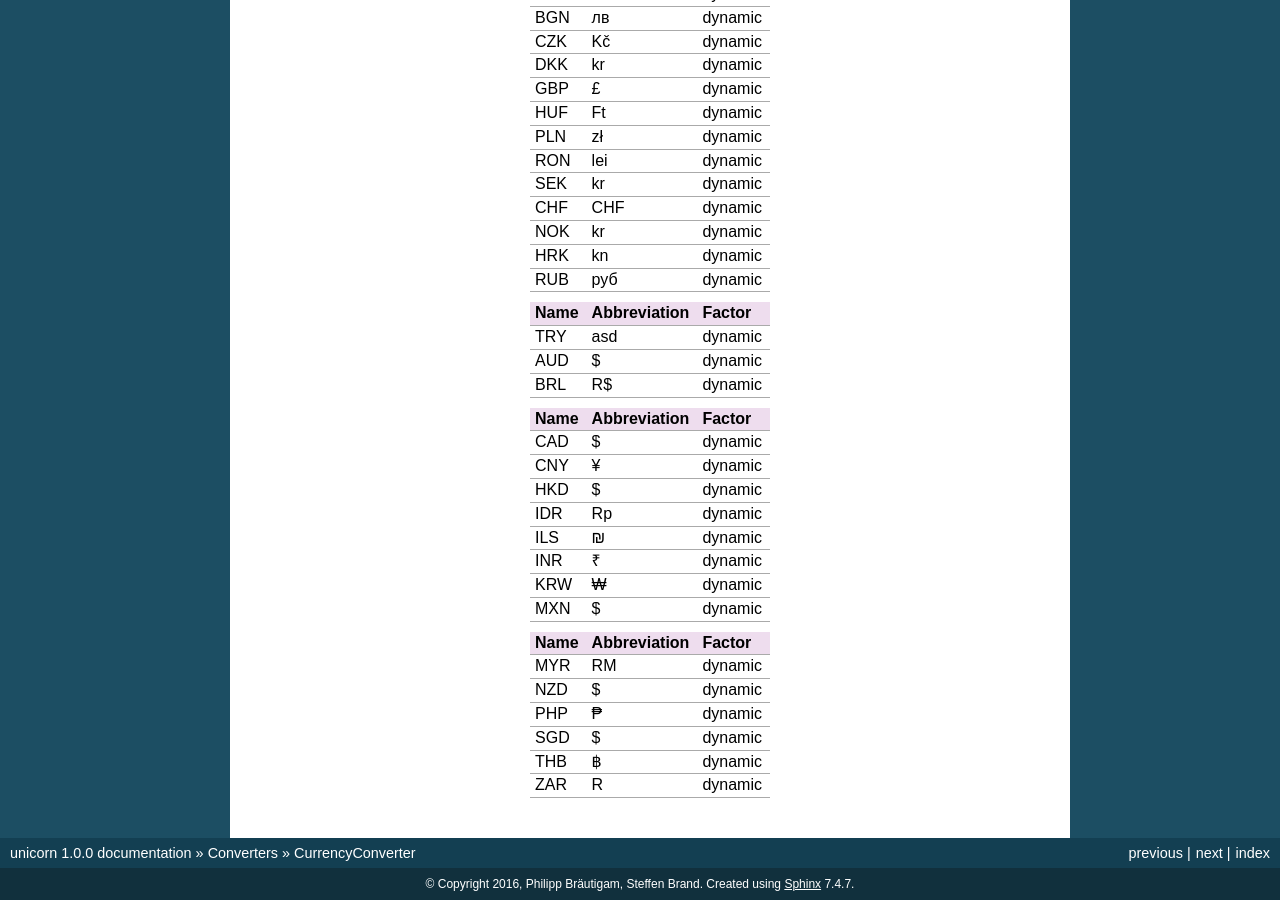
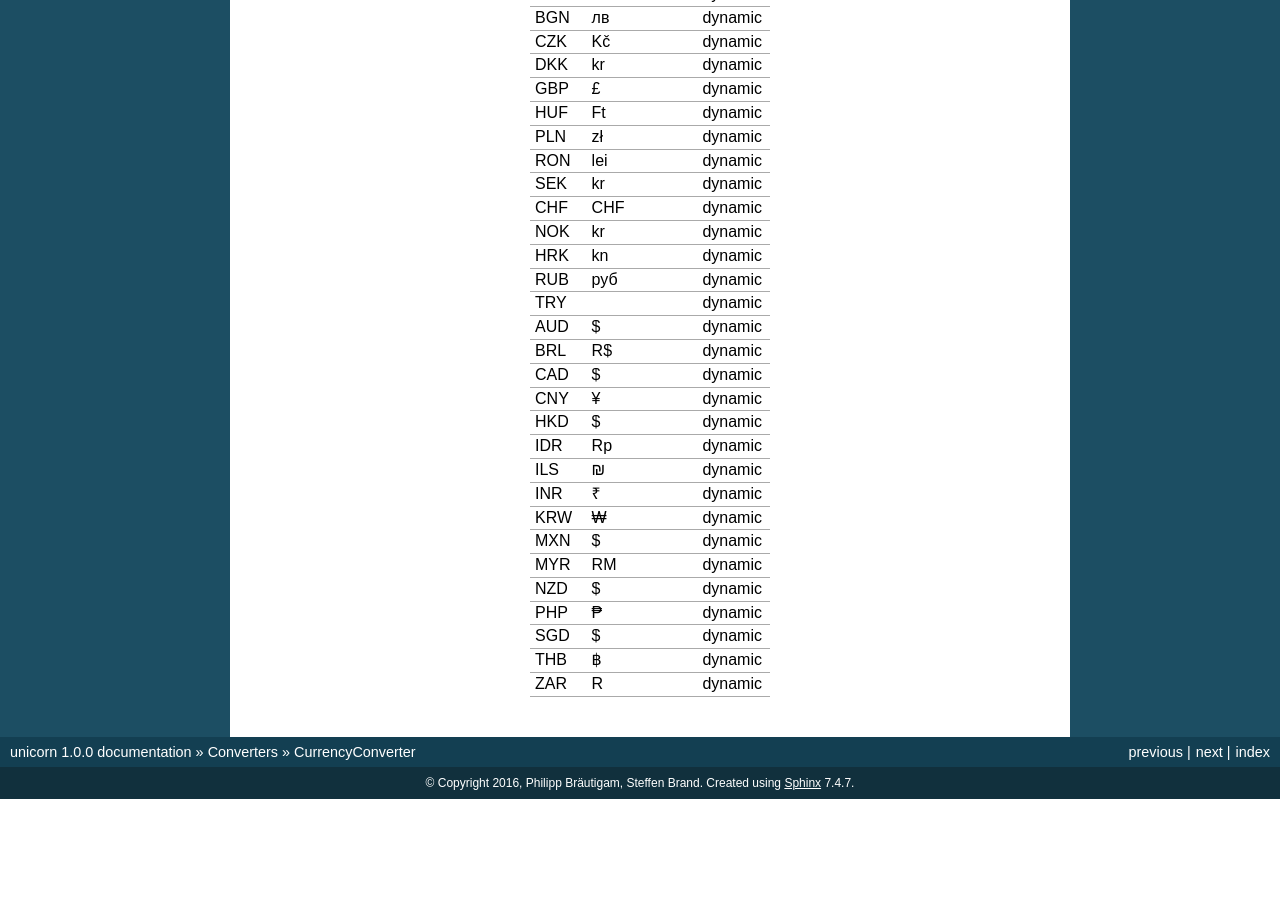
Before and after one commit to xyNNN/unicorn, a Sphinx documentation site: the page built from docs/source/currency-converter.rst, in a window 1280 px wide and 900 px high, scrolled down 573 px. Built offline with Sphinx 7.4.7, drawn with Linux system fonts in a browser that asks for light colours; after the commit the page ends 1372 px from its top, so only the background shows below that.

Commit message:
rtd bug with missing currencies

```diff
--- a/docs/source/currency-converter.rst
+++ b/docs/source/currency-converter.rst
@@ -57,21 +57,12 @@ Predefined Units
 +----------------+---------------------+----------------+
 | RUB            | руб                 | dynamic        |
 +----------------+---------------------+----------------+
-
-+----------------+---------------------+----------------+
-| Name           | Abbreviation        | Factor         |
-+================+=====================+================+
-| TRY            | asd                 | dynamic        |
+| TRY            |                     | dynamic        |
 +----------------+---------------------+----------------+
 | AUD            | $                   | dynamic        |
 +----------------+---------------------+----------------+
 | BRL            | R$                  | dynamic        |
 +----------------+---------------------+----------------+
-
-
-+----------------+---------------------+----------------+
-| Name           | Abbreviation        | Factor         |
-+================+=====================+================+
 | CAD            | $                   | dynamic        |
 +----------------+---------------------+----------------+
 | CNY            | ¥                   | dynamic        |
@@ -88,10 +79,6 @@ Predefined Units
 +----------------+---------------------+----------------+
 | MXN            | $                   | dynamic        |
 +----------------+---------------------+----------------+
-
-+----------------+---------------------+----------------+
-| Name           | Abbreviation        | Factor         |
-+================+=====================+================+
 | MYR            | RM                  | dynamic        |
 +----------------+---------------------+----------------+
 | NZD            | $                   | dynamic        |
```
